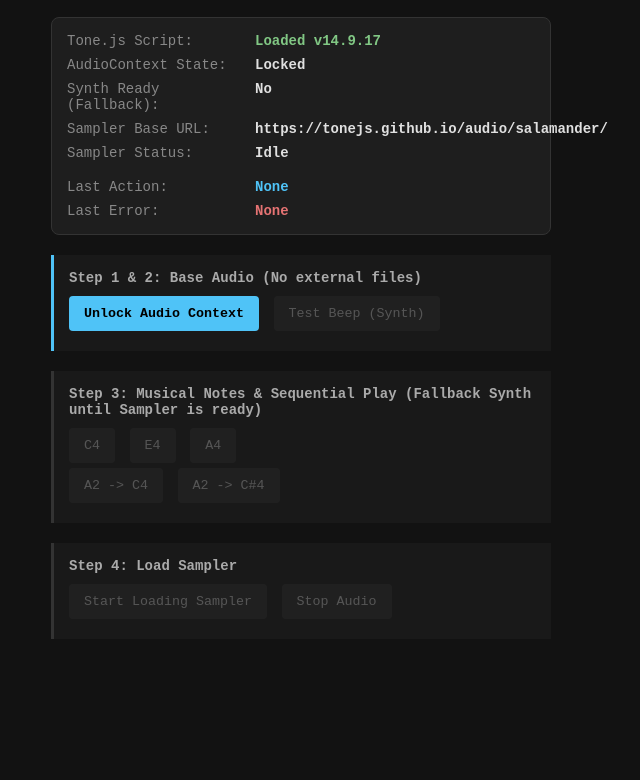
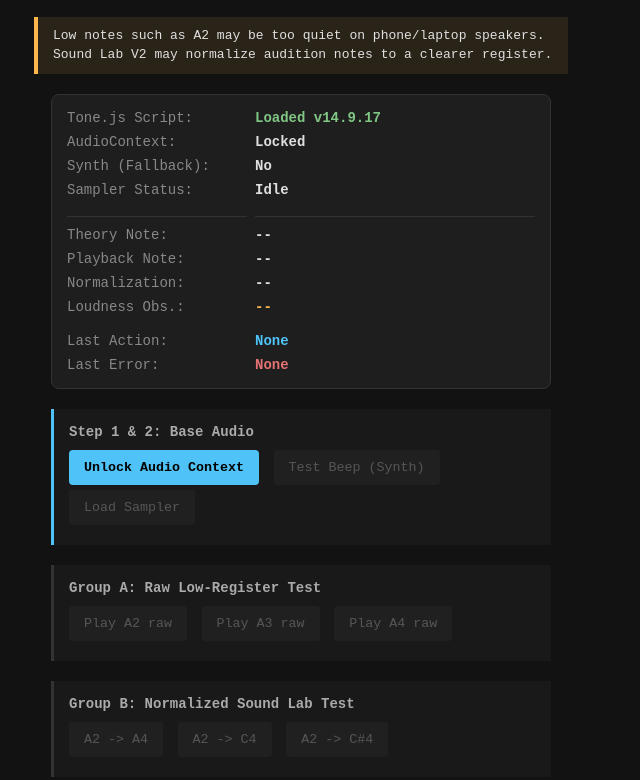
Before and after one commit to dumgtr/guitarcompanion-beta, a website: page experiments/sound-lab-tonejs-sampler/index.html in a window 1280 px wide. Shown: the part 104-884 px from the top of the page, without its empty margins (339-979 px from the left). Before the commit the page ends 800 px from the top, so only its background shows below. Drawn offline with nearby package versions, Linux system fonts and the light colour scheme.

Commit message:
spike: add audition register normalization test

```diff
--- a/experiments/sound-lab-tonejs-sampler/index.html
+++ b/experiments/sound-lab-tonejs-sampler/index.html
@@ -15,6 +15,7 @@
             --error: #e57373;
             --surface: #1e1e1e;
             --surface-hover: #2c2c2c;
+            --warning: #ffb74d;
         }
         body {
             font-family: monospace, sans-serif;
@@ -27,7 +28,17 @@
             align-items: center;
         }
         h1 { color: var(--accent); margin-bottom: 5px; }
-        .warning { color: #ffb74d; margin-bottom: 20px; }
+        .warning { color: var(--warning); margin-bottom: 20px; }
+        .info-box {
+            background-color: rgba(255, 183, 77, 0.1);
+            border-left: 4px solid var(--warning);
+            padding: 10px 15px;
+            margin-bottom: 20px;
+            width: 100%;
+            max-width: 500px;
+            font-size: 13px;
+            line-height: 1.4;
+        }
 
         .panel {
             background-color: var(--surface);
@@ -88,24 +99,37 @@
 <body>
 
     <h1>Audio Diagnostics</h1>
-    <div class="warning">Spike Phase 1 - Fix Sound Loading & Stacked Notes</div>
+    <div class="warning">Spike Phase 1B - Register Normalization</div>
+
+    <div class="info-box">
+        Low notes such as A2 may be too quiet on phone/laptop speakers. Sound Lab V2 may normalize audition notes to a clearer register.
+    </div>
 
     <div class="panel">
         <div class="status-grid">
             <span class="status-label">Tone.js Script:</span>
             <span class="status-val" id="stat-script">Checking...</span>
 
-            <span class="status-label">AudioContext State:</span>
+            <span class="status-label">AudioContext:</span>
             <span class="status-val" id="stat-ctx">Locked</span>
 
-            <span class="status-label">Synth Ready (Fallback):</span>
+            <span class="status-label">Synth (Fallback):</span>
             <span class="status-val" id="stat-synth">No</span>
-
-            <span class="status-label">Sampler Base URL:</span>
-            <span class="status-val" id="stat-url">https://tonejs.github.io/audio/salamander/</span>
 
             <span class="status-label">Sampler Status:</span>
             <span class="status-val" id="stat-sampler">Idle</span>
+
+            <span class="status-label" style="margin-top:10px; border-top: 1px solid #333; padding-top: 10px;">Theory Note:</span>
+            <span class="status-val" id="stat-theory" style="margin-top:10px; border-top: 1px solid #333; padding-top: 10px;">--</span>
+
+            <span class="status-label">Playback Note:</span>
+            <span class="status-val" id="stat-playback">--</span>
+
+            <span class="status-label">Normalization:</span>
+            <span class="status-val" id="stat-norm">--</span>
+
+            <span class="status-label">Loudness Obs.:</span>
+            <span class="status-val" id="stat-loudness" style="color:var(--warning)">--</span>
 
             <span class="status-label" style="margin-top:10px;">Last Action:</span>
             <span class="status-val" id="stat-action" style="margin-top:10px; color:var(--accent)">None</span>
@@ -117,25 +141,28 @@
 
     <div class="controls">
         <div class="control-group" style="border-color: var(--accent)">
-            <h3>Step 1 & 2: Base Audio (No external files)</h3>
+            <h3>Step 1 & 2: Base Audio</h3>
             <button id="btn-unlock" class="btn-primary" onclick="unlockAudio()">Unlock Audio Context</button>
             <button id="btn-beep" disabled onclick="testBeep()">Test Beep (Synth)</button>
+            <button id="btn-load-sampler" disabled onclick="loadSampler()">Load Sampler</button>
         </div>
 
         <div class="control-group">
-            <h3>Step 3: Musical Notes & Sequential Play (Fallback Synth until Sampler is ready)</h3>
-            <button id="btn-c4" disabled onclick="playNote('C4')">C4</button>
-            <button id="btn-e4" disabled onclick="playNote('E4')">E4</button>
-            <button id="btn-a4" disabled onclick="playNote('A4')">A4</button>
-            <br>
-            <button id="btn-seq-min" disabled onclick="playSequential(['A2', 'C4'], 'A Minor Seq')">A2 -> C4</button>
-            <button id="btn-seq-maj" disabled onclick="playSequential(['A2', 'C#4'], 'A Major Seq')">A2 -> C#4</button>
+            <h3>Group A: Raw Low-Register Test</h3>
+            <button disabled class="play-btn" onclick="playRaw('A2')">Play A2 raw</button>
+            <button disabled class="play-btn" onclick="playRaw('A3')">Play A3 raw</button>
+            <button disabled class="play-btn" onclick="playRaw('A4')">Play A4 raw</button>
         </div>
 
         <div class="control-group">
-            <h3>Step 4: Load Sampler</h3>
-            <button id="btn-load-sampler" disabled onclick="loadSampler()">Start Loading Sampler</button>
-            <button disabled onclick="stopAll()">Stop Audio</button>
+            <h3>Group B: Normalized Sound Lab Test</h3>
+            <button disabled class="play-btn" onclick="playNormalized('A2')">A2 -> A4</button>
+            <button disabled class="play-btn" onclick="playNormalizedSeq(['A2', 'C4'], 'Min')">A2 -> C4</button>
+            <button disabled class="play-btn" onclick="playNormalizedSeq(['A2', 'C#4'], 'Maj')">A2 -> C#4</button>
+        </div>
+
+        <div class="control-group" style="border-color: var(--error)">
+            <button disabled class="play-btn" onclick="stopAll()">Stop Audio</button>
         </div>
     </div>
 
@@ -145,6 +172,10 @@
         const elCtx = document.getElementById('stat-ctx');
         const elSynth = document.getElementById('stat-synth');
         const elSampler = document.getElementById('stat-sampler');
+        const elTheory = document.getElementById('stat-theory');
+        const elPlayback = document.getElementById('stat-playback');
+        const elNorm = document.getElementById('stat-norm');
+        const elLoudness = document.getElementById('stat-loudness');
         const elAction = document.getElementById('stat-action');
         const elError = document.getElementById('stat-error');
 
@@ -153,7 +184,6 @@
         let isSynthReady = false;
         let isSamplerReady = false;
 
-        // Check if Tone loaded
         if (typeof Tone !== 'undefined') {
             elScript.textContent = "Loaded v" + Tone.version;
             elScript.style.color = "var(--success)";
@@ -180,13 +210,11 @@
                 elCtx.textContent = Tone.context.state;
                 elCtx.style.color = "var(--success)";
 
-                // Initialize fallback Synth (Dry - No effects for diagnostic clarity)
                 synth = new Tone.Synth().toDestination();
                 isSynthReady = true;
                 elSynth.textContent = "Yes";
                 elSynth.style.color = "var(--success)";
 
-                // Enable buttons
                 document.querySelectorAll('button').forEach(b => b.disabled = false);
                 document.getElementById('btn-unlock').disabled = true;
 
@@ -203,7 +231,60 @@
             if (synth) synth.triggerAttackRelease("C5", "8n");
         }
 
-        function playNote(note) {
+        // Normalization Helper
+        function normalizeNote(note) {
+            return note.replace(/\d+/, match => {
+                const octave = parseInt(match, 10);
+                return octave < 4 ? '4' : octave.toString();
+            });
+        }
+
+        function playRaw(note) {
+            elTheory.textContent = note;
+            elPlayback.textContent = note;
+            elNorm.textContent = "Off";
+            elNorm.style.color = "var(--text)";
+
+            // Log observed loudness
+            const oct = parseInt(note.match(/\d+/)[0], 10);
+            if (oct <= 2) elLoudness.textContent = "Likely very quiet on mobile";
+            else if (oct === 3) elLoudness.textContent = "Borderline";
+            else elLoudness.textContent = "Clear and audible";
+
+            triggerNote(note);
+        }
+
+        function playNormalized(note) {
+            const normNote = normalizeNote(note);
+            elTheory.textContent = note;
+            elPlayback.textContent = normNote;
+            elNorm.textContent = "On";
+            elNorm.style.color = "var(--success)";
+            elLoudness.textContent = "Clear and audible (Shifted up)";
+
+            triggerNote(normNote);
+        }
+
+        function playNormalizedSeq(notes, label) {
+            const normNotes = notes.map(normalizeNote);
+            elTheory.textContent = notes.join(" -> ");
+            elPlayback.textContent = normNotes.join(" -> ");
+            elNorm.textContent = "On";
+            elNorm.style.color = "var(--success)";
+            elLoudness.textContent = "Clear sequential playback";
+
+            const engine = isSamplerReady ? sampler : synth;
+            const engineName = isSamplerReady ? "Sampler" : "Synth";
+            logAction(`Seq: ${label} via ${engineName}`);
+
+            if (engine) {
+                const now = Tone.now();
+                engine.triggerAttackRelease(normNotes[0], "4n", now);
+                engine.triggerAttackRelease(normNotes[1], "2n", now + 0.5);
+            }
+        }
+
+        function triggerNote(note) {
             const engine = isSamplerReady ? sampler : synth;
             const engineName = isSamplerReady ? "Sampler" : "Synth";
             logAction(`Playing ${note} via ${engineName}`);
@@ -215,20 +296,6 @@
             }
         }
 
-        function playSequential(notes, label) {
-            const engine = isSamplerReady ? sampler : synth;
-            const engineName = isSamplerReady ? "Sampler" : "Synth";
-            logAction(`Seq: ${label} via ${engineName}`);
-
-            if (engine) {
-                const now = Tone.now();
-                // Play first note immediately, second note 0.5s later.
-                // Ensures single guide tone rule is respected, no stacked chords.
-                engine.triggerAttackRelease(notes[0], "4n", now);
-                engine.triggerAttackRelease(notes[1], "2n", now + 0.5);
-            }
-        }
-
         function loadSampler() {
             logAction("Loading Sampler...");
             elSampler.textContent = "Loading...";
@@ -236,15 +303,9 @@
             document.getElementById('btn-load-sampler').disabled = true;
 
             let onloadFired = false;
-
             try {
                 sampler = new Tone.Sampler({
-                    urls: {
-                        "C4": "C4.mp3",
-                        "D#4": "Ds4.mp3",
-                        "F#4": "Fs4.mp3",
-                        "A4": "A4.mp3",
-                    },
+                    urls: { "C4": "C4.mp3", "D#4": "Ds4.mp3", "F#4": "Fs4.mp3", "A4": "A4.mp3" },
                     release: 1.5,
                     baseUrl: "https://tonejs.github.io/audio/salamander/",
                     onload: () => {
@@ -254,9 +315,8 @@
                         elSampler.style.color = "var(--success)";
                         logAction("Sampler load complete");
                     }
-                }).toDestination(); // Dry output initially
+                }).toDestination();
 
-                // Timeout check
                 setTimeout(() => {
                     if (!onloadFired) {
                         elSampler.textContent = "Failed (Timeout)";
@@ -265,7 +325,6 @@
                         logError("Sampler load timed out after 8 seconds. Using Synth fallback.");
                     }
                 }, 8000);
-
             } catch (err) {
                 logError("Sampler init error: " + err.message);
                 elSampler.textContent = "Failed";
```
Also changed, not shown: experiments/sound-lab-tonejs-sampler/README.md.
